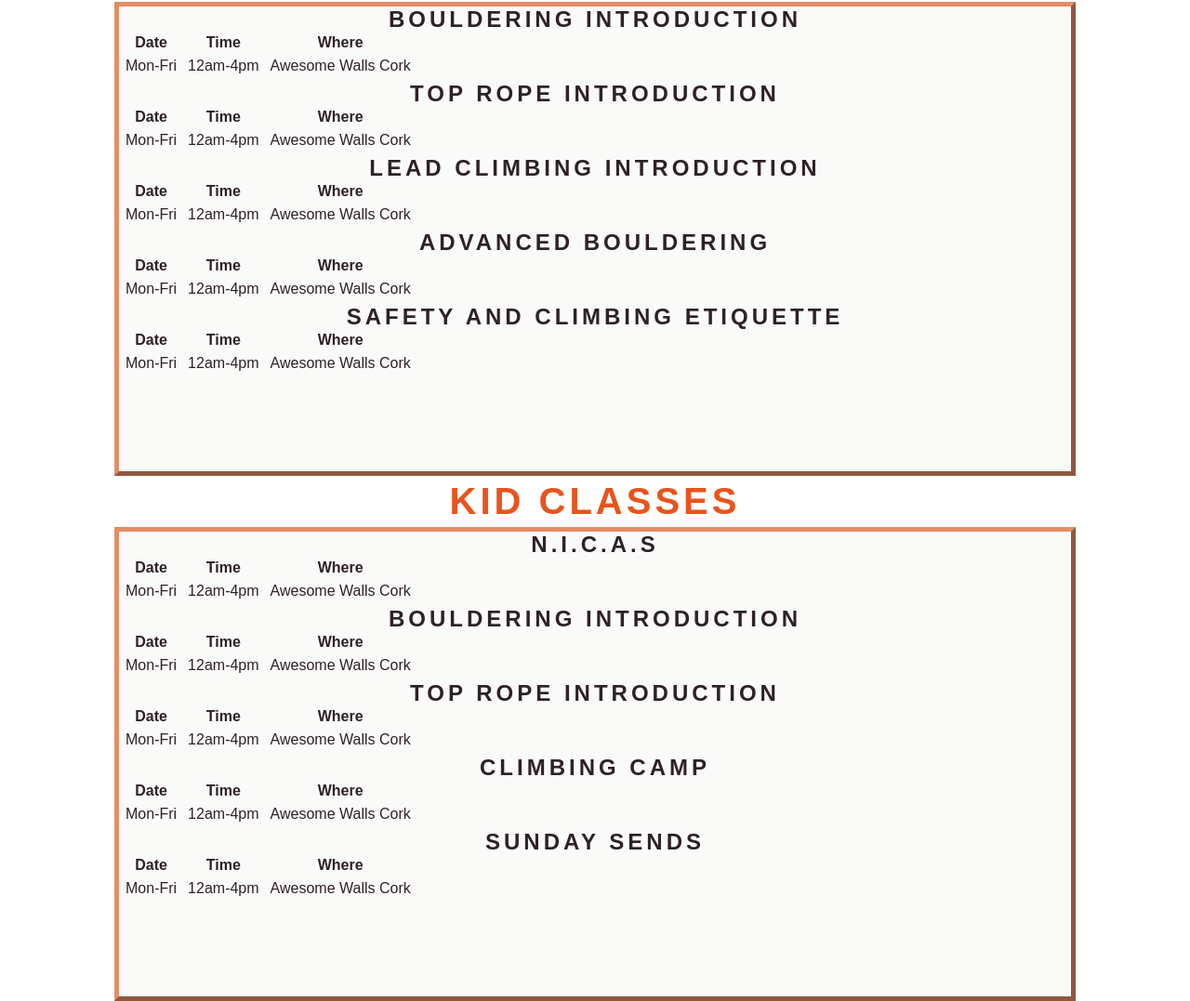
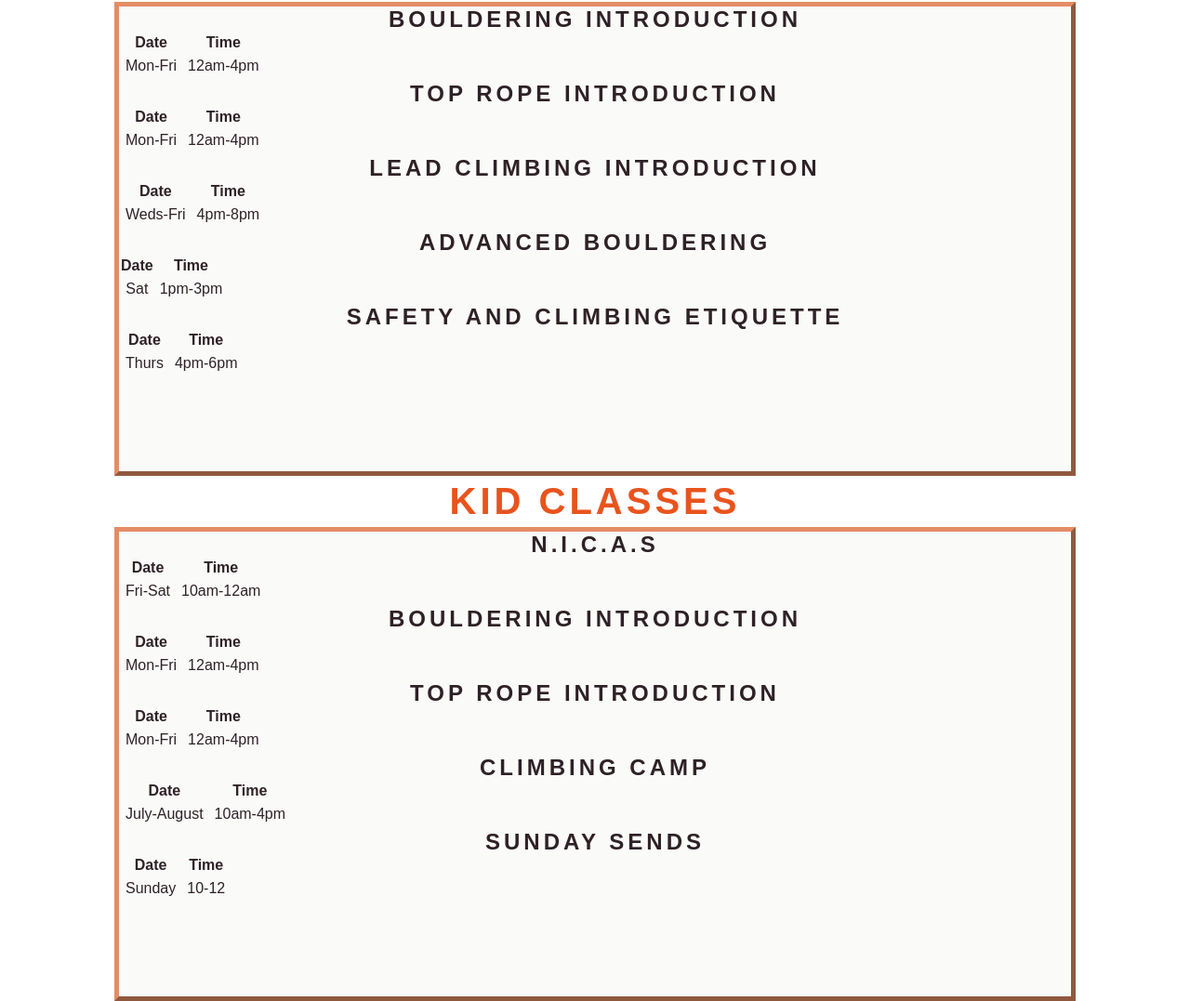
Before and after one commit to Haloegen/get_climbing, a plain HTML site: page index.html in a window 1280 px wide. Shown: the part 1898-2975 px from the top of the page at 93% size. Drawn offline with Linux system fonts and the light colour scheme.

Commit message:
add final layer of style

```diff
--- a/assets/css/style.css
+++ b/assets/css/style.css
@@ -232,7 +232,7 @@ li>p {
     color: #FAFAF9;
 }
 
-/* gallery */
+/* gallery https://codepen.io/NikitaPr0705/pen/ZEYPeLR got this from my mentor. Not my original code */
 #slider {
     margin: 0 auto;
     height: 80%;
@@ -417,7 +417,7 @@ footer {
 
 }
 
-
+/* inspired by Love Running, i liked the icons so i decided to use them.*/
 
 .social {
     text-align: center;
@@ -469,4 +469,12 @@ height: 50px;
     #classes {
         font-size: 90%;
     }
+
+    #contact-message {
+        padding: 20px;
+    }
+
+.classes table {
+    font-size: 13px;
+    }
 }
--- a/index.html
+++ b/index.html
@@ -168,14 +168,10 @@
                         <th>
                             Time
                         </th>
-                        <th>
-                            Where
-                        </th>
                     </tr>
                     <tr>
                         <td>Mon-Fri</td>
                         <td>12am-4pm</td>
-                        <td>Awesome Walls Cork</td>
                     </tr>
                 </table>
             </div>
@@ -191,14 +187,10 @@
                         <th>
                             Time
                         </th>
-                        <th>
-                            Where
-                        </th>
                     </tr>
                     <tr>
                         <td>Mon-Fri</td>
                         <td>12am-4pm</td>
-                        <td>Awesome Walls Cork</td>
                     </tr>
                 </table>
             </div>
@@ -214,14 +206,10 @@
                         <th>
                             Time
                         </th>
-                        <th>
-                            Where
-                        </th>
                     </tr>
                     <tr>
-                        <td>Mon-Fri</td>
-                        <td>12am-4pm</td>
-                        <td>Awesome Walls Cork</td>
+                        <td>Weds-Fri</td>
+                        <td>4pm-8pm</td>
                     </tr>
                 </table>
             </div>
@@ -237,14 +225,10 @@
                         <th>
                             Time
                         </th>
-                        <th>
-                            Where
-                        </th>
                     </tr>
                     <tr>
-                        <td>Mon-Fri</td>
-                        <td>12am-4pm</td>
-                        <td>Awesome Walls Cork</td>
+                        <td>Sat</td>
+                        <td>1pm-3pm</td>
                     </tr>
                 </table>
             </div>
@@ -260,14 +244,10 @@
                         <th>
                             Time
                         </th>
-                        <th>
-                            Where
-                        </th>
                     </tr>
                     <tr>
-                        <td>Mon-Fri</td>
-                        <td>12am-4pm</td>
-                        <td>Awesome Walls Cork</td>
+                        <td>Thurs</td>
+                        <td>4pm-6pm</td>
                     </tr>
                 </table>
             </div>
@@ -288,14 +268,10 @@
                         <th>
                             Time
                         </th>
-                        <th>
-                            Where
-                        </th>
                     </tr>
                     <tr>
-                        <td>Mon-Fri</td>
-                        <td>12am-4pm</td>
-                        <td>Awesome Walls Cork</td>
+                        <td>Fri-Sat</td>
+                        <td>10am-12am</td>
                     </tr>
                 </table>
             </div>
@@ -311,14 +287,10 @@
                         <th>
                             Time
                         </th>
-                        <th>
-                            Where
-                        </th>
                     </tr>
                     <tr>
                         <td>Mon-Fri</td>
                         <td>12am-4pm</td>
-                        <td>Awesome Walls Cork</td>
                     </tr>
                 </table>
             </div>
@@ -334,14 +306,11 @@
                         <th>
                             Time
                         </th>
-                        <th>
-                            Where
-                        </th>
+
                     </tr>
                     <tr>
                         <td>Mon-Fri</td>
                         <td>12am-4pm</td>
-                        <td>Awesome Walls Cork</td>
                     </tr>
                 </table>
             </div>
@@ -357,14 +326,10 @@
                         <th>
                             Time
                         </th>
-                        <th>
-                            Where
-                        </th>
                     </tr>
                     <tr>
-                        <td>Mon-Fri</td>
-                        <td>12am-4pm</td>
-                        <td>Awesome Walls Cork</td>
+                        <td>July-August</td>
+                        <td>10am-4pm</td>
                     </tr>
                 </table>
             </div>
@@ -380,14 +345,10 @@
                         <th>
                             Time
                         </th>
-                        <th>
-                            Where
-                        </th>
                     </tr>
                     <tr>
-                        <td>Mon-Fri</td>
-                        <td>12am-4pm</td>
-                        <td>Awesome Walls Cork</td>
+                        <td>Sunday</td>
+                        <td>10-12</td>
                     </tr>
                 </table>
             </div>
@@ -395,7 +356,7 @@
     </section>
     <footer>
         <a id="contact">
-            <div id="contact-message"></div>
+            <div id="contact-message">
         <h2 >
             Be sure to get in Contact!
         </h2>
```
Also changed, not shown: gallery.html (+1 -1 lines).
